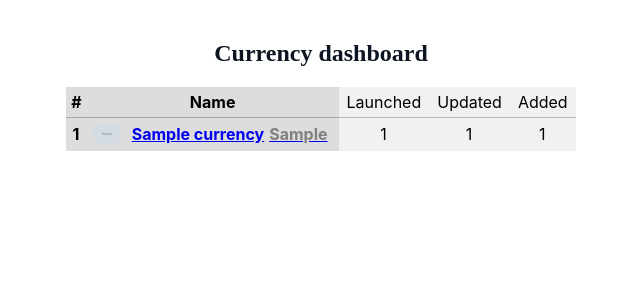
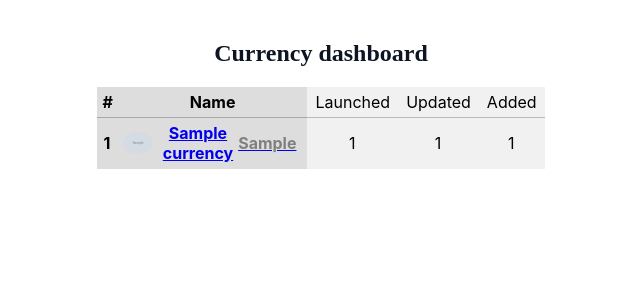
Before and after one commit to rubix0307/CoinHistory, a Django app: page /currencies/ in a window 1280 px wide. Shown: the part 51-351 px from the top of the page, without its empty margins (319-959 px from the left). Run offline with Django 5.2, Linux system fonts and the light colour scheme; tables that the repository leaves empty hold one stand-in row (values such as "Sample post"); grey boxes marked "Sample" are stand-in pictures; lists and menus that the app fills with data are empty; some libraries are stand-ins or nearby versions.

Commit message:
update GUI

```diff
--- a/CoinHistory/static/css/styles.css
+++ b/CoinHistory/static/css/styles.css
@@ -265,3 +265,13 @@ main aside h1 .symbol{
     margin: 0;
     color: #616E85;
 }
+.feed {
+    width: min-content;
+}
+.about {
+    font-family: Inter,-apple-system,BlinkMacSystemFont,segoe ui,Roboto,Helvetica,Arial,sans-serif;
+    color: #58667e;
+}
+footer {
+    margin-top: 150px;
+}
--- a/currency/templates/currency/currency_detail.html
+++ b/currency/templates/currency/currency_detail.html
@@ -8,9 +8,9 @@
     <div class="feed">
         {% include 'currency/inc/_chart.html' %}
 
-        <div class="markets">
-            {% include 'currency/inc/_markets.html' %}
-        </div>
+        {% include 'currency/inc/_markets.html' %}
+
+        {% include 'currency/inc/_about.html' %}
     </div>
 
 {% endblock %}
--- a/templates/inc/_footer.html
+++ b/templates/inc/_footer.html
@@ -0,0 +1 @@
+<footer></footer>
```
